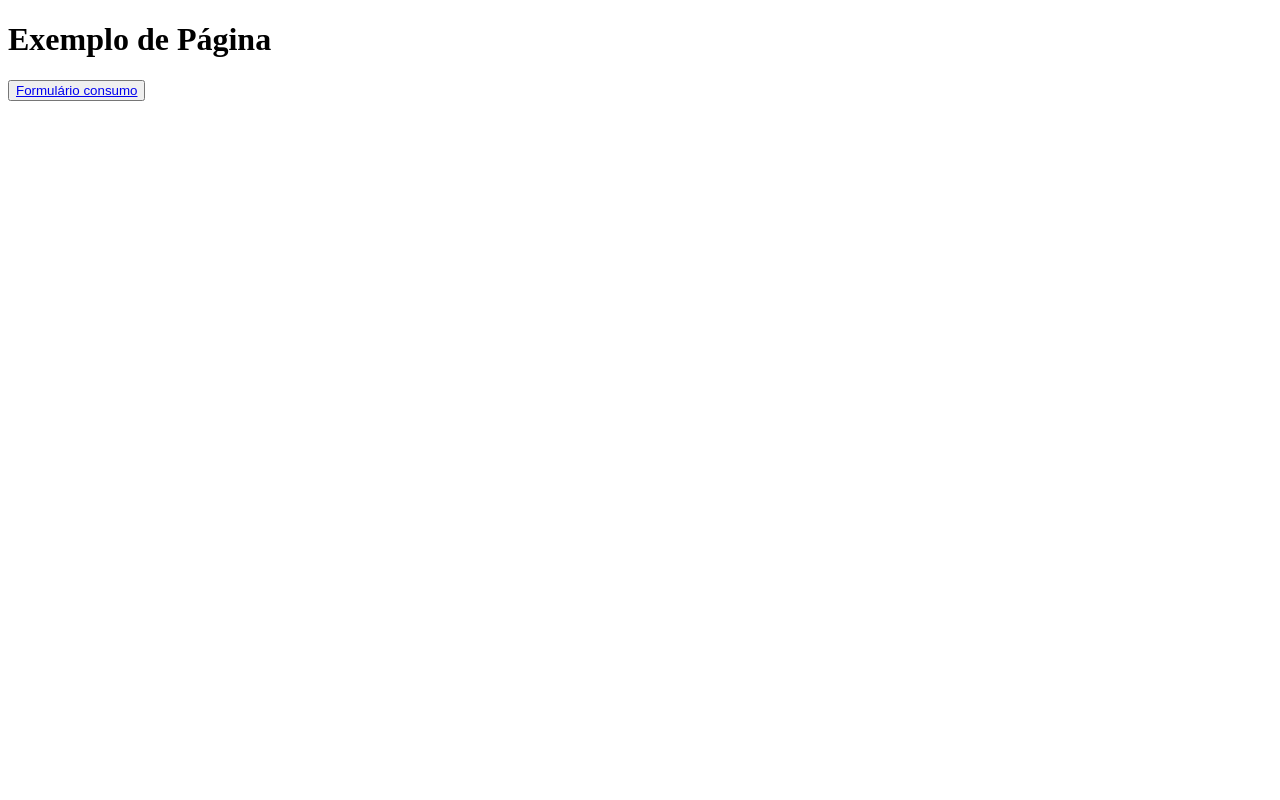
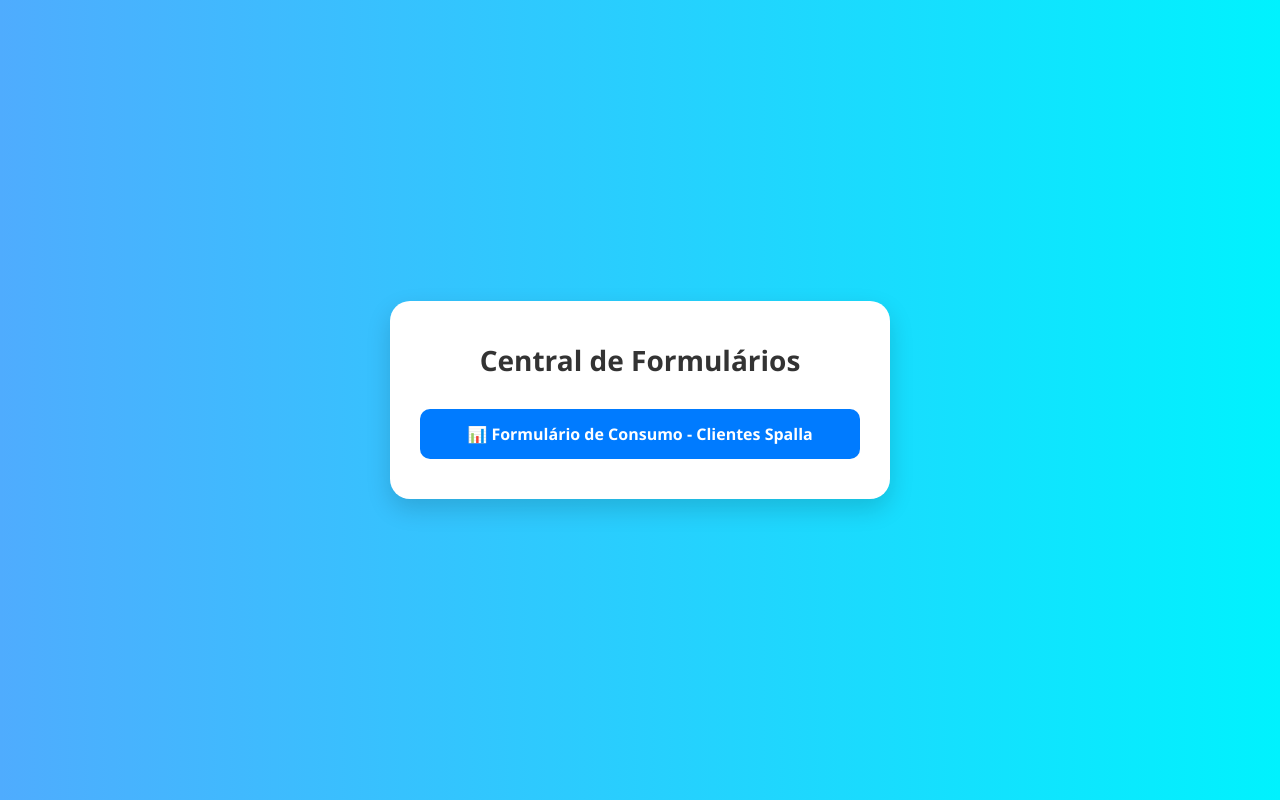
Before and after one commit to lmmagalhaes/google_sheets_form, a website: page home.html in a window 1280 px wide. Drawn offline with Linux system fonts and the light colour scheme.

Commit message:
Tela de home

```diff
--- a/home.html
+++ b/home.html
@@ -1,12 +1,72 @@
 <!DOCTYPE html>
-<html lang="en">
+<html lang="pt-BR">
 <head>
-    <meta charset="UTF-8">
-    <meta name="viewport" content="width=device-width, initial-scale=1.0">
-    <title>Interno</title>
+  <meta charset="UTF-8" />
+  <meta name="viewport" content="width=device-width, initial-scale=1.0" />
+  <title>Central de Formulários</title>
+  <style>
+    * {
+      box-sizing: border-box;
+      margin: 0;
+      padding: 0;
+    }
+
+    body {
+      font-family: 'Segoe UI', Tahoma, Geneva, Verdana, sans-serif;
+      background: linear-gradient(to right, #4facfe, #00f2fe);
+      height: 100vh;
+      display: flex;
+      justify-content: center;
+      align-items: center;
+    }
+
+    .container {
+      background: #fff;
+      padding: 40px 30px;
+      border-radius: 20px;
+      box-shadow: 0 10px 25px rgba(0, 0, 0, 0.15);
+      text-align: center;
+      width: 90%;
+      max-width: 500px;
+    }
+
+    h1 {
+      color: #333;
+      margin-bottom: 30px;
+      font-size: 28px;
+    }
+
+    .button-grid {
+      display: grid;
+      gap: 15px;
+    }
+
+    .button-grid a {
+      display: block;
+      background-color: #007bff;
+      color: white;
+      text-decoration: none;
+      padding: 14px;
+      border-radius: 10px;
+      font-weight: bold;
+      transition: background-color 0.3s ease;
+    }
+
+    .button-grid a:hover {
+      background-color: #0056b3;
+    }
+  </style>
 </head>
 <body>
-    <h1>Exemplo de Página</h1>
-    <button><a href="/form_clientes_spalla.html">Formulário consumo</a></button>
+  <div class="container">
+    <h1>Central de Formulários</h1>
+    <div class="button-grid">
+      <a href="/form_clientes_spalla.html">📊 Formulário de Consumo - Clientes Spalla</a>
+      <!-- <a href="/form_marketing.html">📣 Formulário de Ações de Marketing</a>
+      <a href="/form_financeiro.html">💰 Formulário Financeiro</a>
+      <a href="/form_estoque.html">📦 Formulário de Estoque</a>
+      <a href="/form_rh.html">👥 Formulário de RH</a> -->
+    </div>
+  </div>
 </body>
 </html>
```
